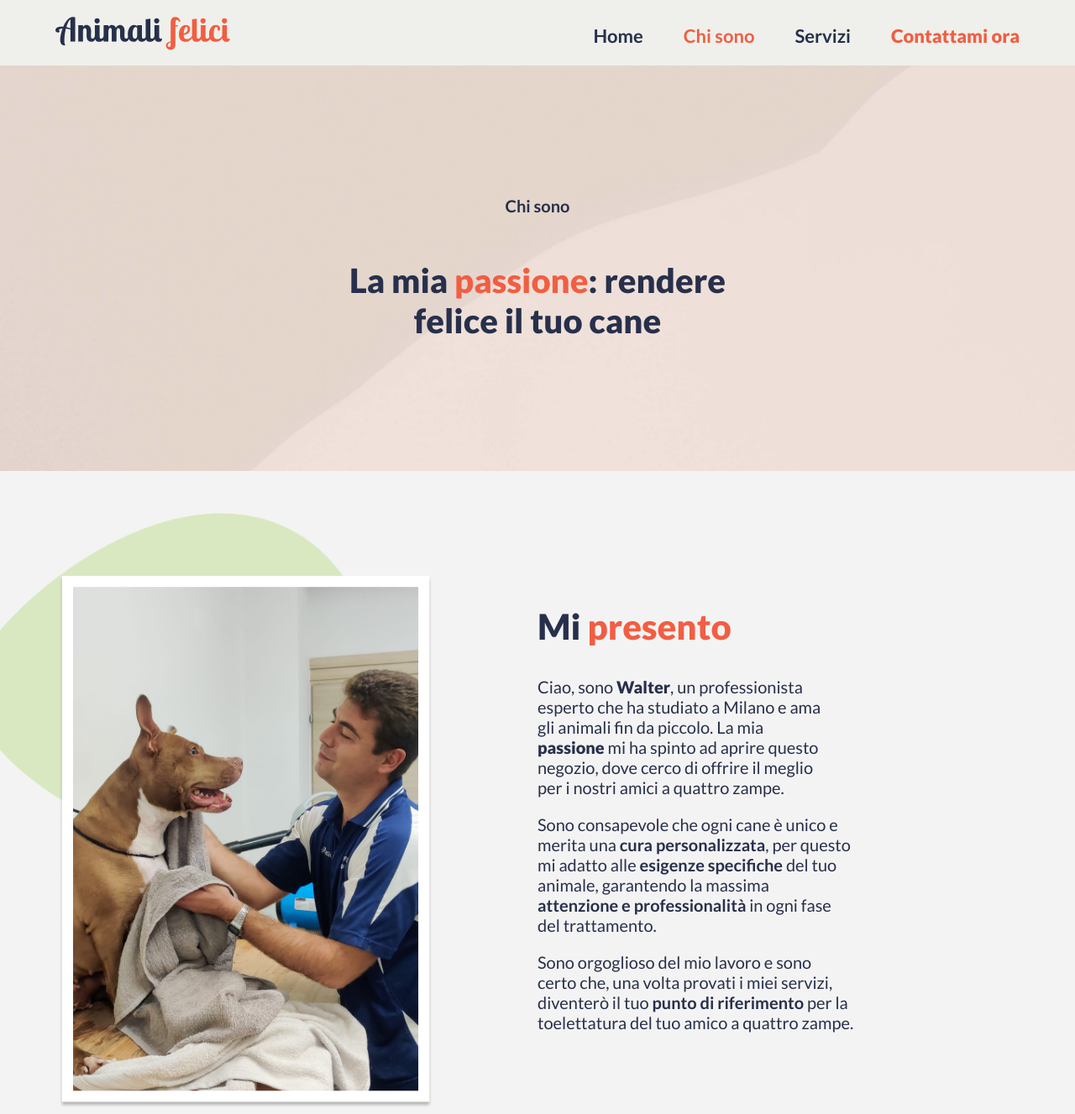
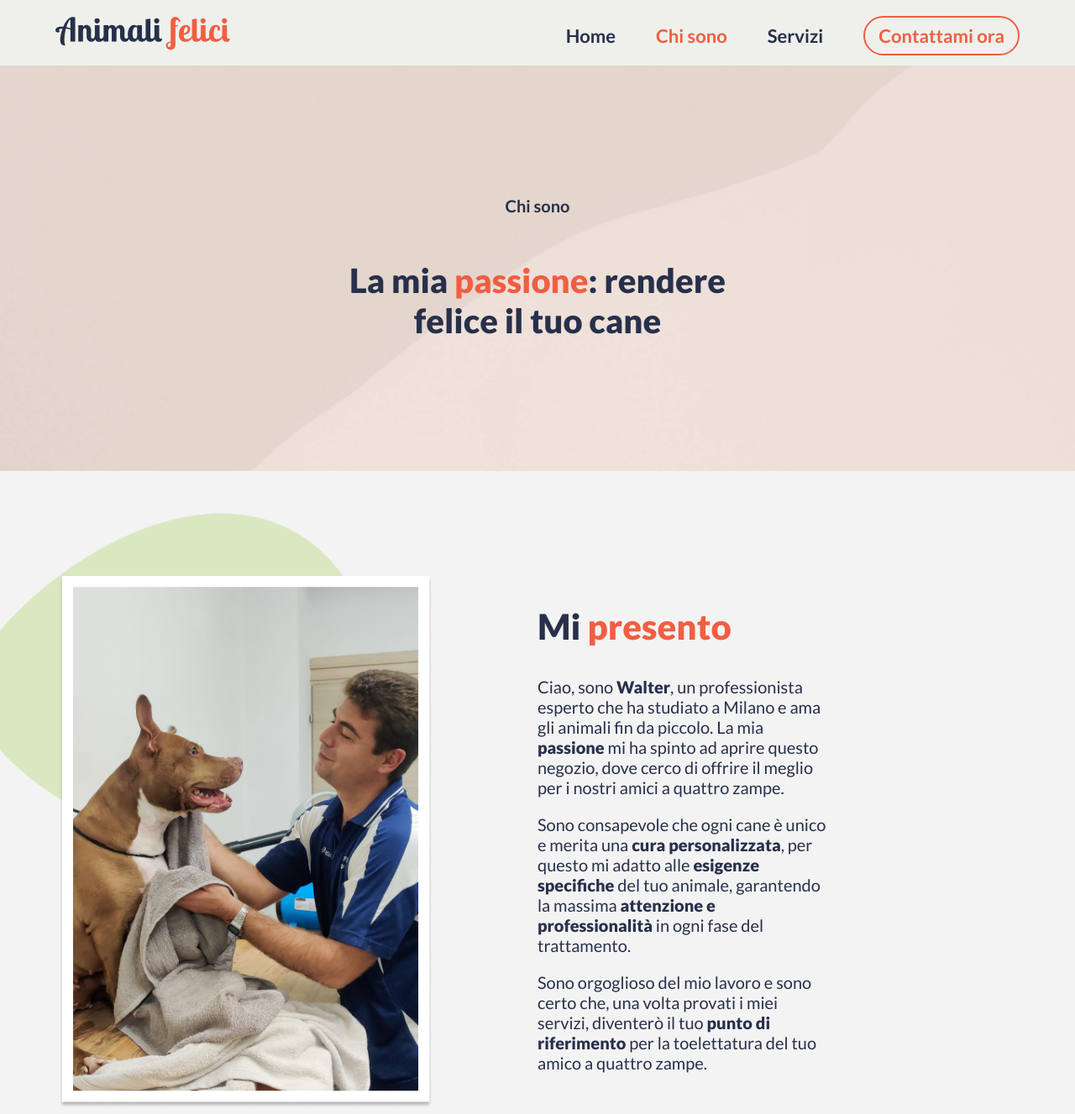
Before and after one commit to AsjaBuciuni/Animali-Felici, a plain HTML site: page chisono.html in a window 1280 px wide. Shown: the top 1327 px of the page at 84% size. Drawn offline with Linux system fonts and the light colour scheme.

Commit message:
Agg. Post Professore

```diff
--- a/chisono.html
+++ b/chisono.html
@@ -51,17 +51,16 @@
             <div class="fascia-immagine-testo-testo">
                 <h2 class="titolo">Mi <span>presento</span></h2>
                 <p>Ciao, sono <b>Walter</b>, un professionista esperto che ha studiato a Milano e ama gli animali fin da piccolo. La mia <b>passione</b> mi ha spinto ad aprire questo negozio, dove cerco di offrire il meglio per i nostri amici a quattro zampe.</p>
-            </p>
-                 </p> Sono consapevole che ogni cane è unico e <br>
-                merita una <b>cura personalizzata</b>, per questo<br>
-                mi adatto alle <b>esigenze specifiche</b> del tuo<br>
-                animale, garantendo la massima<br>
-                <b>attenzione e professionalità</b> in ogni fase<br>
+                <p>Sono consapevole che ogni cane è unico e
+                merita una <b>cura personalizzata</b>, per questo
+                mi adatto alle <b>esigenze specifiche</b> del tuo
+                animale, garantendo la massima
+                <b>attenzione e professionalità</b> in ogni fase
                 del trattamento.
                 </p>
-            </p>Sono orgoglioso del mio lavoro e sono<br>
-                certo che, una volta provati i miei servizi,<br>
-                diventerò il tuo <b>punto di riferimento</b> per la<br>
+                <p>Sono orgoglioso del mio lavoro e sono
+                certo che, una volta provati i miei servizi,
+                diventerò il tuo <b>punto di riferimento</b> per la
                 toelettatura del tuo amico a quattro zampe.
                 </p>
             </div>
--- a/style.css
+++ b/style.css
@@ -162,9 +162,14 @@ body {
 /* Utilizza il font personalizzato per la voce "Contattami ora" */
 .nav-links li:nth-child(4) a {
     color: #F15E42;
-    font-weight: 900;
+    border-radius: 30px;
+    border: 2px solid #F15E42;
+    padding: 8px 16px;
 }
-
+.nav-links li:nth-child(4) a:hover{
+  background-color: #F15E42;
+  color: #fff;
+}
 #mobile-menu,
 #hamburger-menu{
   display: none;
```
Also changed, not shown: contatti.html (+3 -3 lines), index.html (+3 -3 lines), servizi.html (+1 -1 lines).
